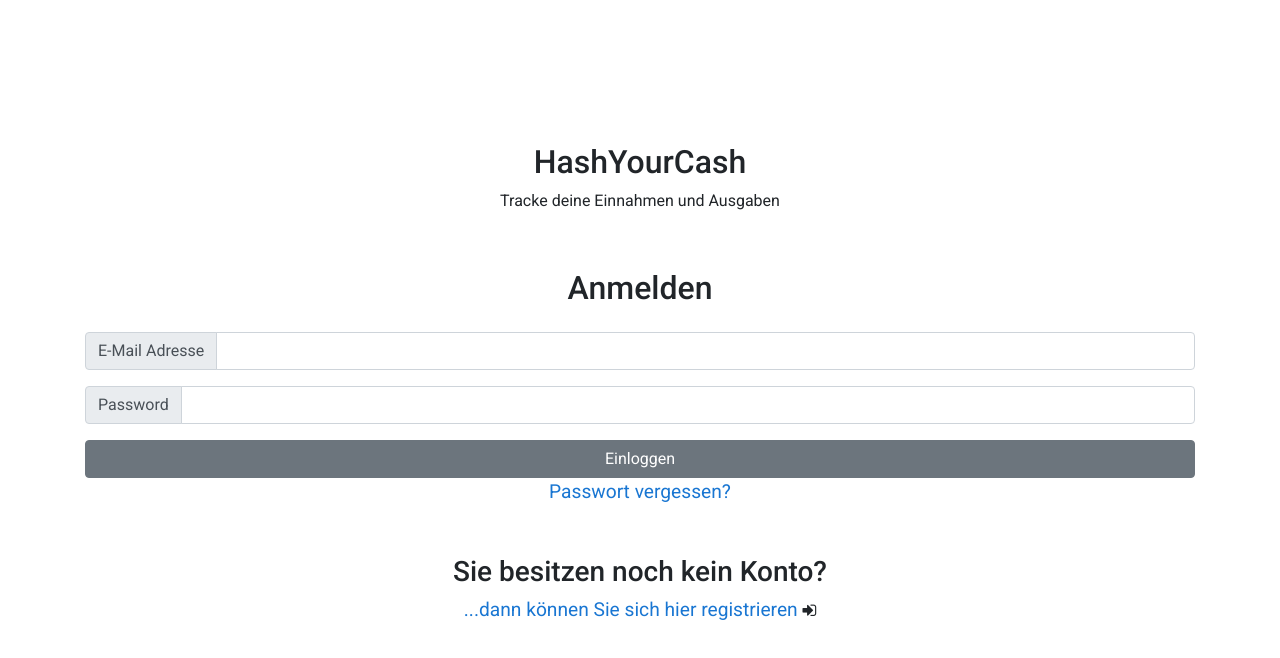
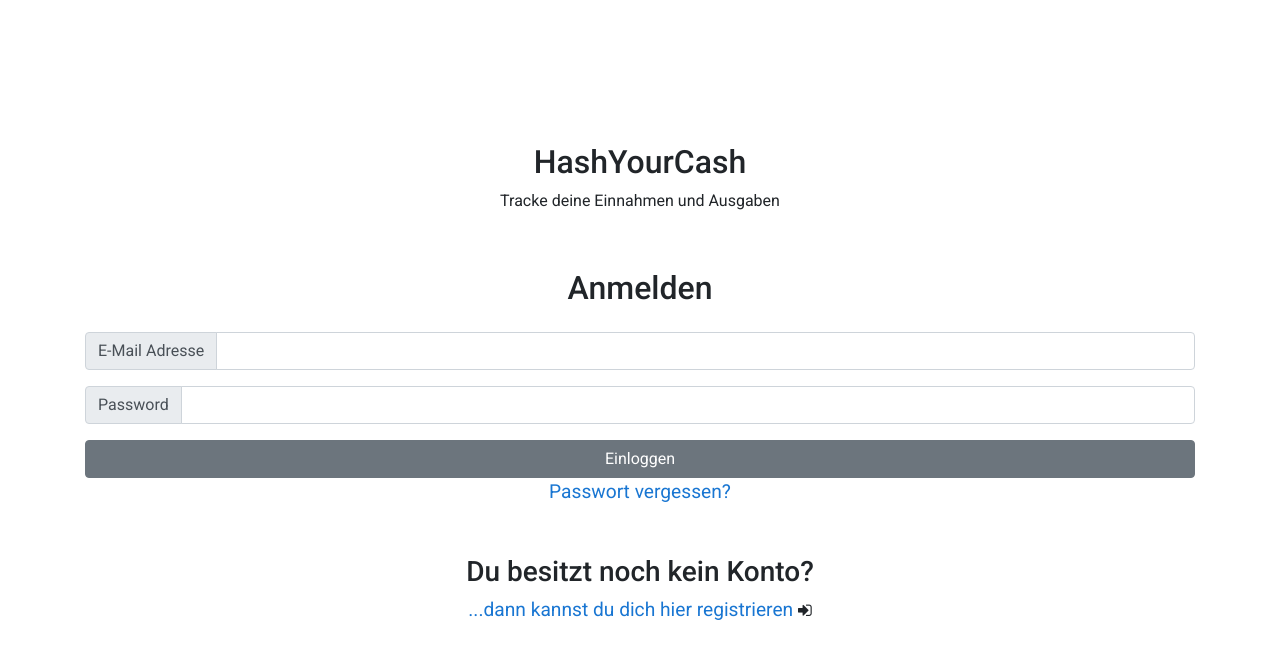
Before and after one commit to AlexWirthAAU/Exercise2, an Angular app: page / in a window 1280 px wide. Shown: the top 658 px of the page. Built offline with nearby package versions, Linux system fonts and the light colour scheme.

Commit message:
alles auf du umgeschrieben

```diff
--- a/src/app/forgotpw/forgotpw.component.html
+++ b/src/app/forgotpw/forgotpw.component.html
@@ -27,7 +27,7 @@
                                 <button type="submit" class="btn btn-secondary btn-block">Senden</button>
                                 <br>
                                 <div style="text-align: center">
-                                    <a class="text-center pt-3" style="font-size:1.2em;" [routerLink]="''">Zürück zum
+                                    <a class="text-center pt-3" style="font-size:1.2em;" [routerLink]="''">Zurück zum
                                         Login</a>
                                 </div>
                             </div>
--- a/src/app/login/login.component.html
+++ b/src/app/login/login.component.html
@@ -45,10 +45,10 @@
                                 <a class="text-center pt-3" style="font-size:1.2em;" [routerLink]="'forgotpw'">Passwort vergessen?</a>
                             </div>
                             <br>
-                            <h3 class="text-center pt-3">Sie besitzen noch kein Konto?</h3>
+                            <h3 class="text-center pt-3">Du besitzt noch kein Konto?</h3>
                             <div style="text-align: center">
-                                <a class="text-center pt-3" style="font-size:1.2em;" [routerLink]="'register'">...dann können Sie sich hier
-                                registrieren </a><i class="fa fa-sign-in"></i>
+                                <a class="text-center pt-3" style="font-size:1.2em;" [routerLink]="'register'">...dann kannst du dich hier registrieren
+                                 </a><i class="fa fa-sign-in"></i>
                             </div>
                         </div>
                     </form>
--- a/src/app/register/register.component.html
+++ b/src/app/register/register.component.html
@@ -66,8 +66,7 @@
                                 <h3 class="text-center pt-3">Bereits registriert?</h3>
                                 <div style="text-align: center">
                                     <a class="text-center pt-3" style="font-size:1.2em;"
-                                        [routerLink]="''">...dann können Sie sich hier
-                                        einloggen </a><i class="fa fa-sign-in"></i>
+                                        [routerLink]="''">...dann kannst du dich hier einloggen </a><i class="fa fa-sign-in"></i>
                                 </div>
                             </div>
                         </form>
--- a/src/app/resetpw/resetpw.component.html
+++ b/src/app/resetpw/resetpw.component.html
@@ -39,7 +39,7 @@
                                 <button type="submit" class="btn btn-secondary btn-block">Senden</button>
                                 <br>
                                 <div style="text-align: center">
-                                    <a class="text-center pt-3" style="font-size:1.2em;" [routerLink]="''">Zürück zum
+                                    <a class="text-center pt-3" style="font-size:1.2em;" [routerLink]="''">Zurück zum
                                         Login</a>
                                 </div>
                             </div>
```
Also changed, not shown: 1 other file (tests, documents, lock files or other folders).
